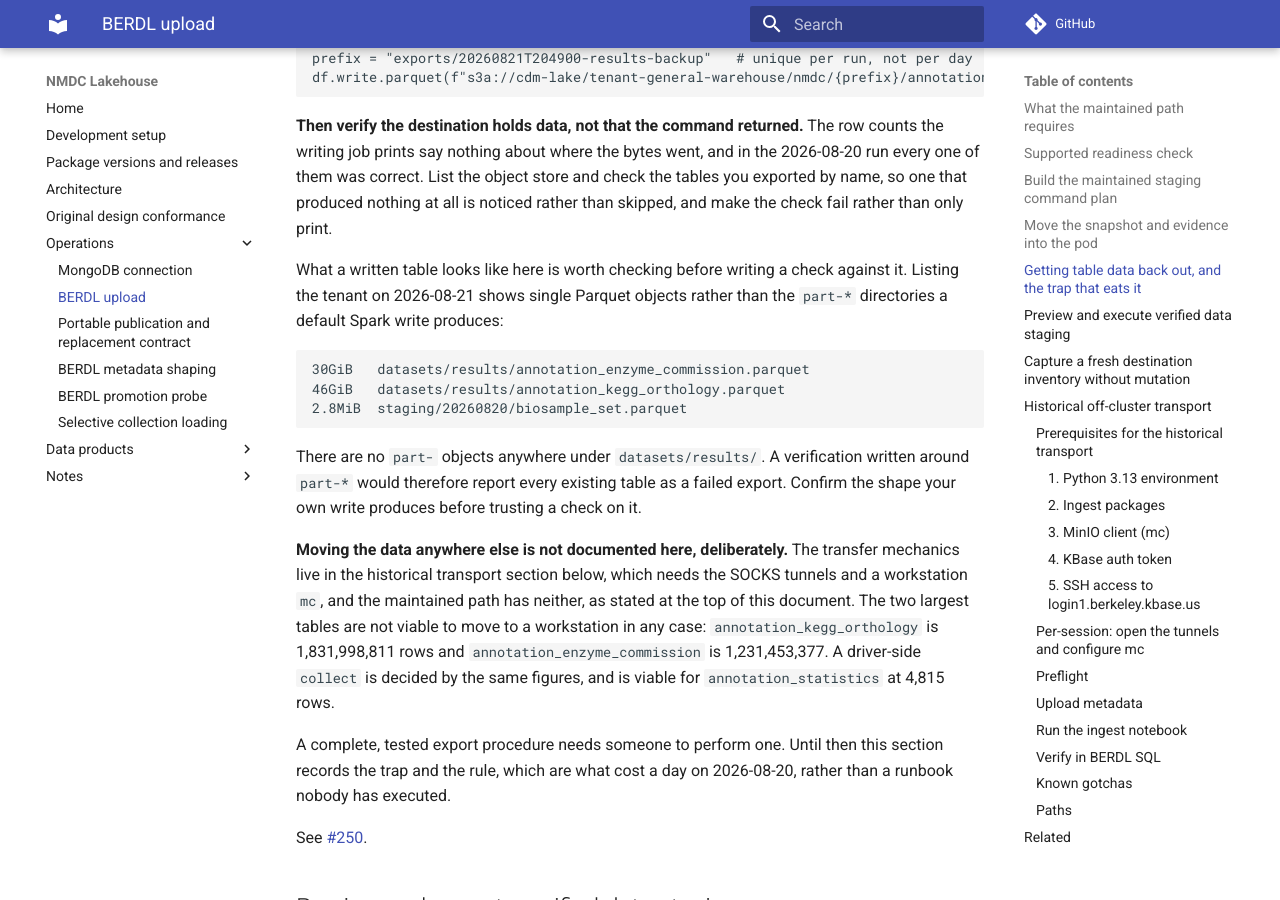
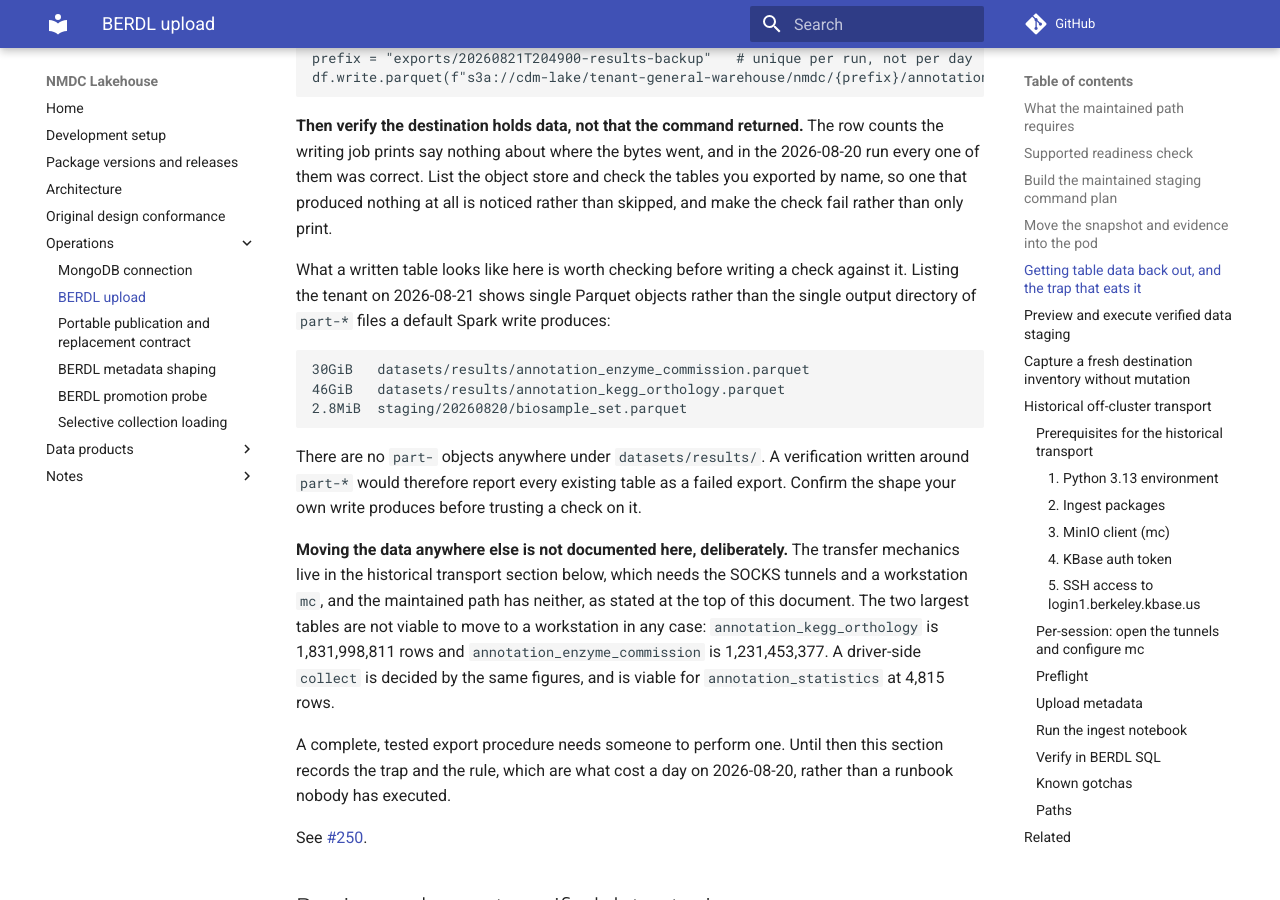
Before and after one commit to microbiomedata/nmdc-lakehouse, an MkDocs documentation site: the page built from docs/berdl-upload.md, in a window 1280 px wide and 900 px high, scrolled down 6099 px. Built offline with MkDocs 1.6.1 and Material for MkDocs 9.7.7, drawn with Linux system fonts in a browser that asks for light colours; comment, search, counter and statistics services are not loaded.

Commit message:
Describe a Spark write as one directory of part files
"the part-* directories a default Spark write produces" reads as many
directories named part-*. Spark creates one output directory containing part-*
files, which matters because the sentence exists to contrast that shape with the
single objects this tenant actually holds.

Co-Authored-By: Claude Opus 5 (1M context) <noreply@anthropic.com>

````diff
--- a/docs/berdl-upload.md
+++ b/docs/berdl-upload.md
@@ -316,7 +316,7 @@ rather than skipped, and make the check fail rather than only print.
 
 What a written table looks like here is worth checking before writing a check
 against it. Listing the tenant on 2026-08-21 shows single Parquet objects rather
-than the `part-*` directories a default Spark write produces:
+than the single output directory of `part-*` files a default Spark write produces:
 
 ```
 30GiB   datasets/results/annotation_enzyme_commission.parquet
````
